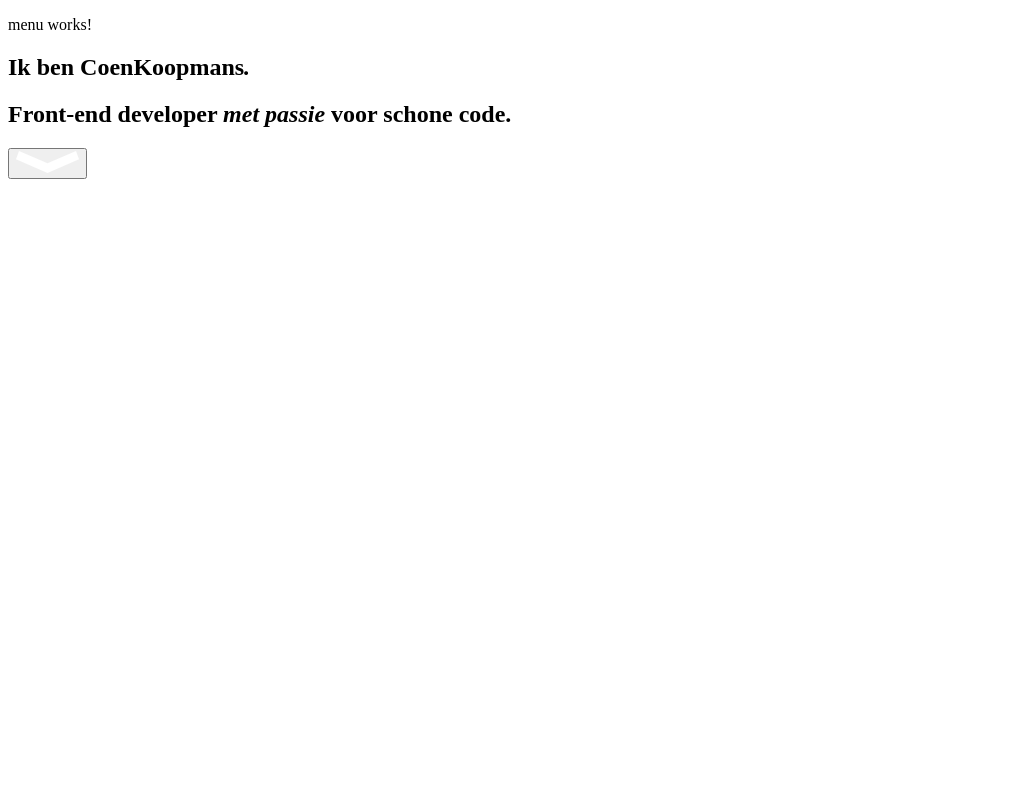
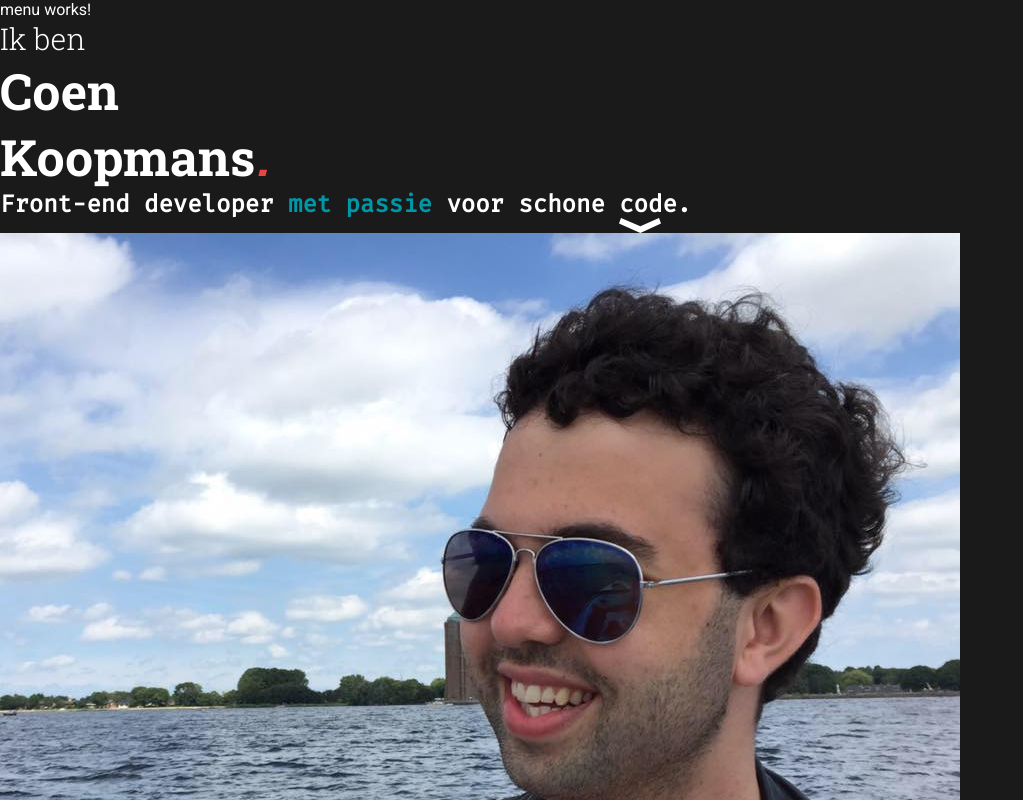
Before and after one commit to coenkoopmans/coenkoopmans.nl, an Angular app: page / in a window 1280 px wide. Shown: the top 800 px of the page, without its empty margins (0-1023 px from the left). Built offline with nearby package versions, Linux system fonts and the light colour scheme.

Commit message:
Starts work on intro page styling

```diff
--- a/src/app/app.component.ts
+++ b/src/app/app.component.ts
@@ -3,7 +3,7 @@ import { Component } from '@angular/core';
 @Component({
   selector: 'app-root',
   templateUrl: './app.component.html',
-  styleUrls: ['./app.component.css']
+  styleUrls: ['./app.component.scss']
 })
 export class AppComponent {
 }
--- a/src/app/intro/intro.component.html
+++ b/src/app/intro/intro.component.html
@@ -5,11 +5,15 @@
     </h1>
     <h2 class="tagLine">Front-end developer <em class="tagLine--emphasis">met passie</em> voor schone code.</h2>
 
-    <button class="scrollDownButton" type="button">
-        <svg width="63px" height="22px" viewBox="0 0 63 22" version="1.1" xmlns="http://www.w3.org/2000/svg" xmlns:xlink="http://www.w3.org/1999/xlink">
-            <g fill-rule="nonzero" fill="#FFFFFF">
-                <polygon id="Path-3" points="0 8.34482759 31.5 22 63 8.34482759 60 0 31.5 12.137931 3 0"></polygon>
-            </g>
-        </svg>
+    <button class="scrollDownButton" type="button" aria-hidden="true">
+        <img class="scrollDownButton--image" src="/assets/arrow-down.svg" alt="Pijl naar beneden: indicatie dat hieronder nog meer mogelijk is">
     </button>
+
+    <div class="introBackground">
+        <div class="introBackground__hexagon introBackground__hexagon--outline introBackground__hexagon--outlineRed"></div>
+        <div class="introBackground__hexagon introBackground__hexagon--imageContainer">
+            <img src="/assets/coen-koopmans-picture.jpg" alt="Foto van Coen Koopmans">
+        </div>
+        <div class="introBackground__hexagon introBackground__hexagon--fill introBackground__hexagon--fillBlue"></div>
+    </div>
 </section>
--- a/src/app/intro/intro.component.scss
+++ b/src/app/intro/intro.component.scss
@@ -1,5 +1,23 @@
+@import '../variables.scss';
+
+$font-size-h1-small: 30px;
+$font-size-h1-big: 50px;
+
+.intro {
+  width: 100vw;
+  height: 100vh;
+  display: flex;
+  flex-direction: column;
+}
+
 .name {
-
+  font-weight: 300;
+  font-size: $font-size-h1-small;
+}
+.name--first, .name--last {
+  display: block; // Force new line by setting block-level rendering
+  font-weight: 700;
+  font-size: $font-size-h1-big;
 }
 .name--first {
 
@@ -8,16 +26,30 @@
 
 }
 .name--lastEmphasis {
-
+  color: $color-red;
 }
 
 .tagLine {
+  font-family: $font-mono;
 
 }
 .tagLine--emphasis {
-
+  font-style: normal;
+  color: $color-blue;
 }
 
 .scrollDownButton {
+  bottom: 10px;
+  width: 42px;
+  height: 15px;
+  margin-left: auto;
+  margin-right: auto;
+}
+.scrollDownButton--image {
+  width: inherit;
+  height: inherit;
+}
+
+.introBackground {
 
 }
--- /dev/null
+++ b/src/app/variables.scss
@@ -0,0 +1,14 @@
+$color-black: #1A1A1A;
+$color-white: #FFFFFF;
+
+$color-gray-dark: #2F2F2F;
+
+$color-red: #EB4444;
+$color-blue: #0097A7;
+
+$font-regular: 'Roboto', Helvetica, Arial, sans-serif;
+$font-headings: 'Roboto Slab', 'Roboto', Helvetica, Arial, sans-serif;
+$font-mono: 'Fira Mono', "Courier New", Courier, monospace;
+
+$font-size-regular: 18px;
+$font-size-heading: 45px;
--- a/src/styles.css
+++ /dev/null
@@ -1 +0,0 @@
-/* You can add global styles to this file, and also import other style files */
--- /dev/null
+++ b/src/styles.scss
@@ -0,0 +1,25 @@
+@import "app/variables";
+/* You can add global styles to this file, and also import other style files */
+@import url('https://fonts.googleapis.com/css?family=Fira+Mono|Roboto|Roboto+Slab:300,700');
+
+* {
+  box-sizing: border-box;
+  background: none;
+  margin: 0;
+  padding: 0;
+  border: 0;
+}
+
+body {
+  background: $color-black;
+  font-family: $font-regular;
+  color: $color-white;
+}
+
+h1, h2, h3, h4, h5, h6 {
+  font-family: $font-headings;
+}
+
+pre {
+  font-family: $font-mono;
+}
```
Also changed, not shown: .angular-cli.json, src/app/app.component.css (deleted), src/app/app.component.scss (added), src/assets/arrow-down.svg (added), src/assets/coen-koopmans-picture.jpg (added).
